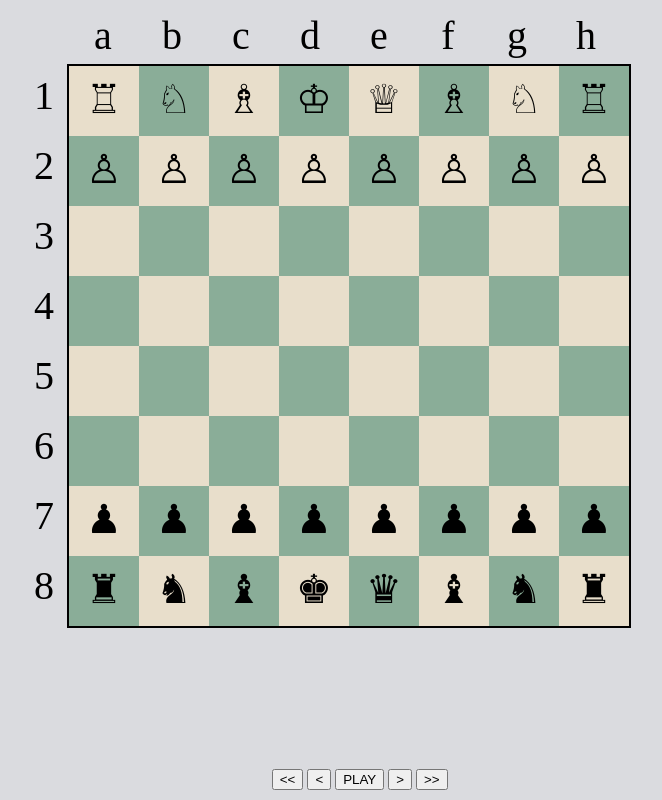
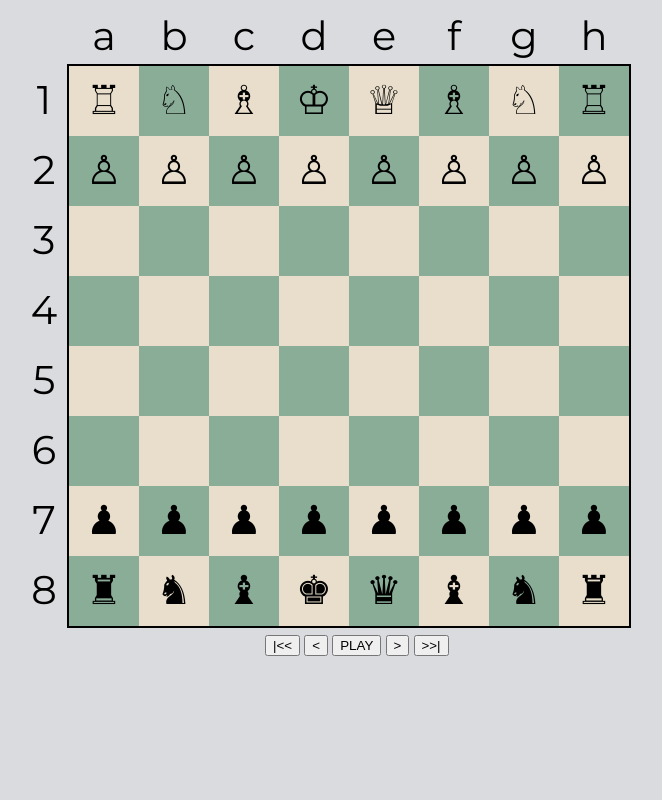
Before and after one commit to silentDjay/TIY-Chessboard, a plain HTML site: page index.html in a window 1280 px wide. Shown: the whole page, without its empty margins (317-979 px from the left). Drawn offline with nearby package versions, Linux system fonts and the light colour scheme.

Commit message:
add better font, perfect spacing of rank and file, get buttons wired up with js

```diff
--- a/assets/css/styles.scss
+++ b/assets/css/styles.scss
@@ -4,10 +4,11 @@ $lightSquares: #e8decb;
 $boardDimension: 564px;
 $squareDimension: 70px;
 $fontSize: 2.5em;
+$family: 'Montserrat', sans-serif;
 
 body {
   background: $backgroundColor;
-
+  font-family: $family;
 }
 
 .chessBoard{
@@ -45,7 +46,7 @@ body {
 .rankList {
   position:absolute;
   left: -60px;
-  top: 10px;
+  top: 14px;
   font-size: $fontSize;
 }
 
@@ -60,10 +61,6 @@ body {
   position: absolute;
   font-size: $fontSize;
   top: -50px;
-  // left: 6px;
-  // float: left;
-  // list-style: none;
-  // text-align: center;
 }
 
 .file {
@@ -71,12 +68,11 @@ body {
   width: $squareDimension;
   height: $squareDimension;
   text-align: center;
-  margin-left: -1px;
 }
 
 // Styling for the buttons
 .buttonContainer {
   position: absolute;
-  bottom: 10px;
-  left: 46%;
+  bottom: -30px;
+  left: 35%;
 }
--- a/assets/js/scripts.js
+++ b/assets/js/scripts.js
@@ -5,6 +5,26 @@
 $(function () {
   "use strict";
 
+  $("#rewind").on("click", function () {
+    console.log("rw");
+  });
+
+  $("#stepBack").on("click", function () {
+    console.log("sb");
+  });
+
+  $("#play").on("click", function () {
+    console.log("play");
+  });
+
+  $("#stepForward").on("click", function () {
+    console.log("sf");
+  });
+
+  $("#fastForward").on("click", function () {
+    console.log("ff");
+  });
+
 
 
 
--- a/index.html
+++ b/index.html
@@ -5,7 +5,7 @@
     <link rel="stylesheet" href="https://cdnjs.cloudflare.com/ajax/libs/meyer-reset/2.0/reset.min.css">
     <meta charset="UTF-8">
     <link rel="stylesheet" href="assets/css/styles.css">
-    <!-- <link rel="stylesheet" href="https://maxcdn.bootstrapcdn.com/font-awesome/4.5.0/css/font-awesome.min.css"> -->
+    <link href='https://fonts.googleapis.com/css?family=Montserrat' rel='stylesheet' type='text/css'>
   </head>
   <body>
     <section class="chessBoard">
@@ -93,14 +93,21 @@
         --><li class="file">g</li><!--
         --><li class="file">h</li>
       </ul>
+      <div class="buttonContainer">
+          <button type"btn" id="rewind">|&lt&lt</button>
+          <button type"btn" id="stepBack">&lt</button>
+          <button type"btn" id="play">PLAY</button>
+          <button type"btn" id="stepForward">&gt</button>
+          <button type"btn" id="fastForward">&gt&gt|</button>
+      </div>
     </section>
-    <div class="buttonContainer">
+    <!-- <div class="buttonContainer">
         <button type"btn" id="rewind">&lt&lt</button>
         <button type"btn" id="stepBack">&lt</button>
         <button type"btn" id="play">PLAY</button>
         <button type"btn" id="stepForward">&gt</button>
         <button type"btn" id="fastForward">&gt&gt</button>
-    </div>
+    </div> -->
     <script src="https://code.jquery.com/jquery-1.12.0.min.js"></script>
     <script src="https://code.jquery.com/jquery-migrate-1.2.1.min.js"></script>
     <script src="assets/js/scripts.js"></script>
```
Also changed, not shown: assets/css/styles.css.
